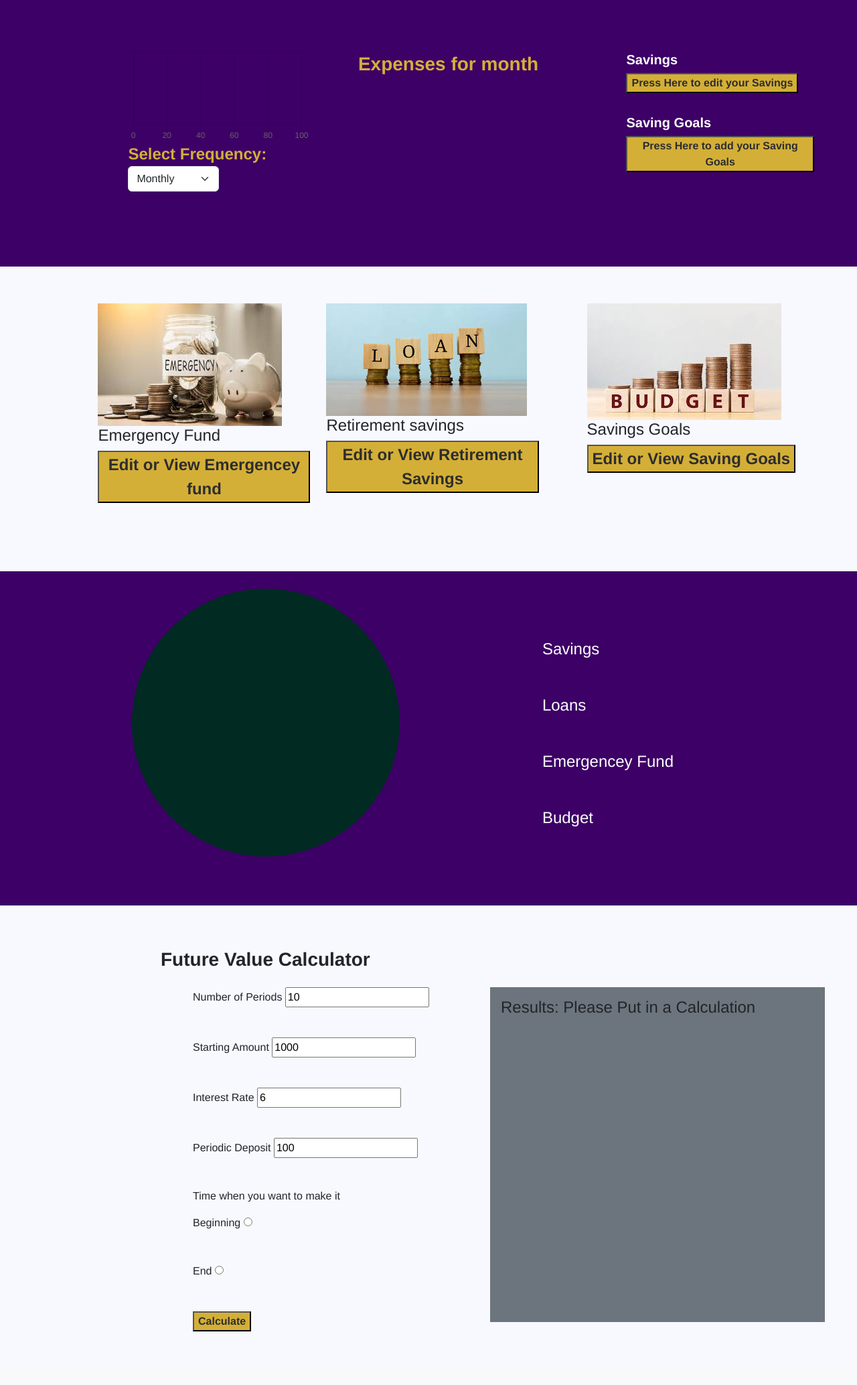
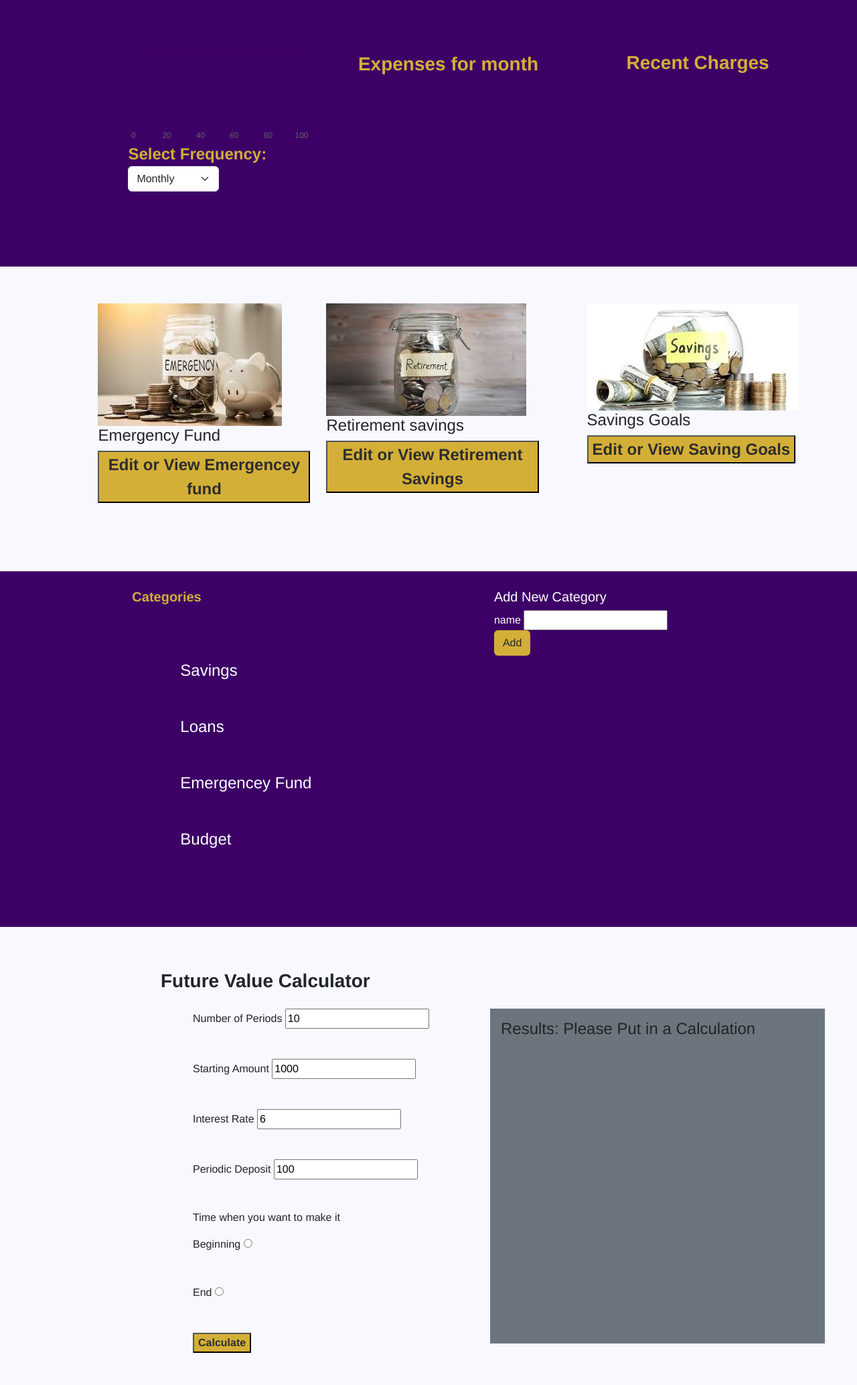
Before and after one commit to noel543235/Finiance, a Django app: page /savings/ in a window 1280 px wide. Shown: the part 61-2129 px from the top of the page at 67% size. Before the commit the page ends 2049 px from the top, so only its background shows below. Run offline with Django 5.2, Linux system fonts and the light colour scheme; the visitor is signed in with stand-in values (Sample User, id 1); data that the repository does not hold is empty; some libraries are stand-ins or nearby versions.

Commit message:
updated savings

```diff
--- a/savings/static/savings/style.css
+++ b/savings/static/savings/style.css
@@ -93,3 +93,6 @@ button{
     background-color: #002A22;
     border-radius: 50%;
 }
+.buttonv2{
+    background-color: #D4AF37;
+}
--- a/savings/templates/savings/savings.html
+++ b/savings/templates/savings/savings.html
@@ -67,45 +67,8 @@
         {% endfor %}
       </ul>
     </div>
-    <div class="col">
-      <h5 class="mt-5 fw-bold text-white">Savings</h5>
-      <p class="d-inline-flex gap-1">
-        <button type="button" data-bs-toggle="collapse" data-bs-target="#collapseExample3" aria-expanded="false"
-          aria-controls="collapseExample3">
-          Press Here to edit your Savings
-        </button>
-      </p>
-      <div class="collapse" id="collapseExample3">
-        <div class="card card-body w-50">
-          <form>
-            <label class="me-2">Saving Name:</label>
-            <input type="text" id="savingsname"/>
-            <label class="me-2">How much did it cost:</label>
-            <input type="number" id="savingscost"/>
-            <button >Add</button>
-          </form>
-        </div>
-      </div>
-      <h5 class="mt-3 fw-bold text-white">Saving Goals</h5>
-      <p class="d-inline-flex gap-1">
-        <button type="button" data-bs-toggle="collapse" data-bs-target="#collapseExample4" aria-expanded="false"
-          aria-controls="collapseExample4">
-          Press Here to add your Saving Goals
-        </button>
-      </p>
-      <div class="collapse" id="collapseExample4">
-        <div class="card card-body w-50">
-          <form>
-            <label class="me-2">Saving Goal Name:</label>
-            <input type="text" id="savingsgoalname"/>
-            <label class="me-2">How much does it cost:</label>
-            <input type="number" id="savingsgoalcost"/>
-            <label class="me-2">How much do you have saved:</label>
-            <input type="number" id="savingsgoalsaved"/>
-            <button>Add</button>
-          </form>
-        </div>
-      </div>
+    <div class="col mt-5">
+        <h3 class="heading">Recent Charges</h3>
     </div>
   </div>
   <div style="padding: 3%; margin-bottom: 5%;">
@@ -152,7 +115,7 @@
 
       </div>
       <div class="col me-5">
-        <img src="{% static 'savings/images/loans.jpg' %}" alt="">
+        <img src="{% static 'savings/images/retirement.jpg' %}" alt="">
         <h4>Retirement savings</h4>
         <!-- Button trigger modal -->
         <button type="button" data-bs-toggle="modal" data-bs-target="#staticBackdrop2">
@@ -177,7 +140,7 @@
                <div class="collapse" id="collapseExample6">
                  <div class="card card-body w-100">
                    <form>
-                     <label class="me-2">Loan:</label>
+                     <label class="me-2">Retirement Savings:</label>
                      <input type="number" min="1" max="50000" id="savingsname"/>
                      <button >Add</button>
                    </form>
@@ -193,7 +156,7 @@
 
       </div>
       <div class="col me-5">
-        <img src="{% static 'savings/images/budget.jpg' %}" alt="">
+        <img src="{% static 'savings/images/savings.jpg' %}" alt="">
         <h4>Savings Goals</h4>
          <!-- Button trigger modal -->
          <button type="button" data-bs-toggle="modal" data-bs-target="#staticBackdrop3">
@@ -218,6 +181,14 @@
                <div class="collapse" id="collapseExample7">
                  <div class="card card-body w-100">
                    <form>
+                    <label>Category</label>
+                    <select name="category" id="category">
+                      <option value="volvo">Car</option>
+                      <option value="saab">House</option>
+                      <option value="mercedes">Pet</option>
+                      <option value="audi">Budget</option>
+                    </select>
+                    <br>
                     <label>Name</label>
                     <input type="text" required>
                     <br/>
@@ -233,6 +204,39 @@
                    </form>
                  </div>
                </div>
+               <p>Add New Savings Goal</p>
+               <button type="button" data-bs-toggle="collapse" data-bs-target="#collapseExample8" aria-expanded="false"
+                 aria-controls="collapseExample7">
+                 Press Here to update a Savings Goal
+               </button>
+             </p>
+             <div class="collapse" id="collapseExample8">
+               <div class="card card-body w-100">
+                 <form>
+                  <label>Category</label>
+                  <select name="category" id="category">
+                    <option value="volvo">Car</option>
+                    <option value="saab">House</option>
+                    <option value="mercedes">Pet</option>
+                    <option value="audi">Budget</option>
+                  </select>
+                  <br>
+                  <label>Name</label>
+                  <select name="category" id="category">
+                    <option value="volvo">new car</option>
+                    <option value="saab">Weather tech</option>
+                    <option value="mercedes">drone</option>
+                    <option value="audi">dash cam</option>
+                  </select>
+                  <br/>
+
+                   <label class="me-2">Total Amount:</label>
+                   <input type="number" min="1" max="50000" id="savingsname" required/>
+                   <br>
+                   <button >Add</button>
+                 </form>
+               </div>
+             </div>
                </div>
                <div class="modal-footer">
                  <button type="button" class="btn btn-secondary" data-bs-dismiss="modal">Close</button>
@@ -245,17 +249,24 @@
     </div>
   </div>
   <div class="section2">
-    <div class="row" style="margin-left: 13%;">
+    <div class="row text-white" style="margin-left: 13%;">
       <div class="col">
-        <div class="savingsimg"></div>
-      </div>
-      <div class="col">
+        <h5 class="heading">Categories</h5>
         <ul class="list-unstyled text-white p-4">
           <li class="fs-4 m-5">Savings</li>
           <li class="fs-4 m-5">Loans</li>
           <li class="fs-4 m-5">Emergencey Fund</li>
           <li class="fs-4 m-5">Budget</li>
         </ul>
+      </div>
+      <div class="col">
+        <h5 class="header">Add New Category</h5>
+        <form>
+          <label>name</label>
+          <input type="text"/>
+          <br>
+          <button class="btn buttonv2">Add</button>
+        </form>
       </div>
     </div>
   </div>
```
Also changed, not shown: savings/static/savings/images/retirement.jpg (added), savings/static/savings/images/savings.jpg (added).
